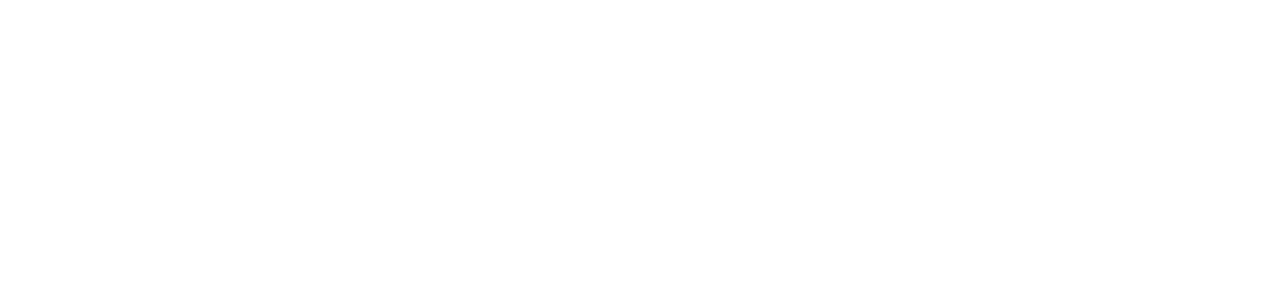
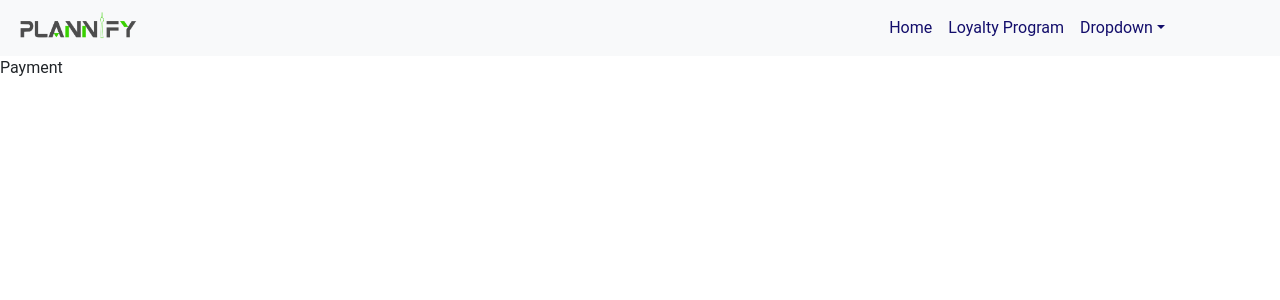
Before and after one commit to maleeshaaa/CSSE_WE_27-AF, a React (Create React App) app in the folder frontend/: page /payment in a window 1280 px wide. Before the commit this address had no page. Shown: the top 300 px of the page. Built offline with nearby package versions, Linux system fonts and the light colour scheme.

Commit message:
Update Frontend

```diff
--- a/frontend/src/App.js
+++ b/frontend/src/App.js
@@ -5,18 +5,19 @@
 import MyProfile from './pages/package/MyProfile';
 import SinglePackage from './pages/package/SinglePackage';
 import Home from './pages/home.jsx';
+import Payment from './pages/payment/payment'
 
 function App() {
   return (
     <div className="App">
       <BrowserRouter>
         <Routes>
-        <Route path="/" element={<Home />} />
-
+          <Route path="/" element={<Home />} />
           <Route path="/loyalty-reward" element={<LoyaltyDB />} />
           <Route path="/travel-plan" element={<TravelPlan />} />
           <Route path="/profile" element={<MyProfile />} />
           <Route path="/package/:id" element={<SinglePackage />} />
+          <Route path="/payment" element={<Payment />} />
         </Routes>
       </BrowserRouter>
     </div>
--- a/frontend/src/components/Home/footer.jsx
+++ b/frontend/src/components/Home/footer.jsx
@@ -26,7 +26,7 @@
             />
             {/* Plannify */}
           </h5>
-          <p className="text-start">
+          <p className="text-start" >
           Plannify offers a comprehensive guide to the top destinations, tours in Sri Lanka.
             We provide secure online payment options, expert travel advice, and trusted local partners to ensure your safety and enjoyment.
           Whether you're a first-time visitor or a seasoned explorer, we have everything you need to create your dream trip to Sri Lanka.
@@ -36,7 +36,7 @@
         <hr className="clearfix w-100 d-md-none pb-0" />
 
         <div className="col-md-3 mb-md-0 mb-3 text-start">
-          <h5 className="text-uppercase ">Services</h5>
+          <h6 className="text-uppercase ">Services</h6>
           <ul className="list-unstyled">
             <li>
               <a href="/herbal-beauty" style={{textDecoration: "none", color: "black"}}>Customized Packages</a>
@@ -51,7 +51,7 @@
         </div>
 
         <div className="col-md-3 mb-md-0 mb-3 text-start">
-          <h5 className="text-uppercase">Contact</h5>
+          <h6 className="text-uppercase">Contact</h6>
           <ul className="list-unstyled">
             <li>
               <p><UilHome size="25" style={{marginRight: "0.3rem", marginBottom: "0.1rem"}}/>100/5, Colombo, Sri Lanka</p>
--- /dev/null
+++ b/frontend/src/pages/payment/payment-style.css
@@ -0,0 +1,3 @@
+body {
+  font-family: 'Roboto', sans-serif;
+}
--- /dev/null
+++ b/frontend/src/pages/payment/payment.jsx
@@ -0,0 +1,16 @@
+import React from 'react'
+import Navbar from "../../components/navbar.jsx";
+import "./payment-style.css"
+
+const payment = () => {
+  return (
+    <div>
+      <Navbar />
+      <div className='container-payment'>
+        Payment
+      </div>
+    </div>
+  );
+}
+
+export default payment
```
